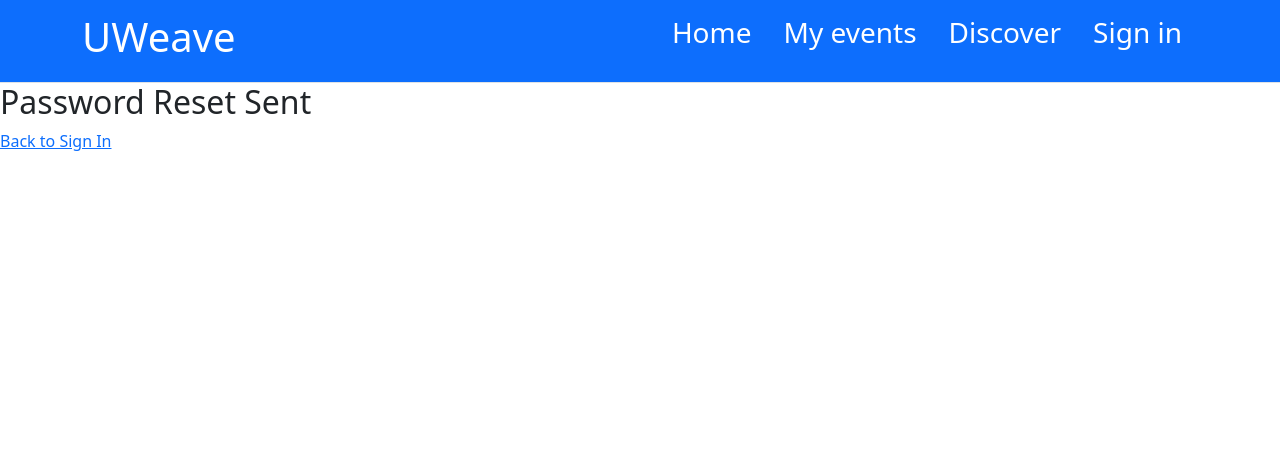
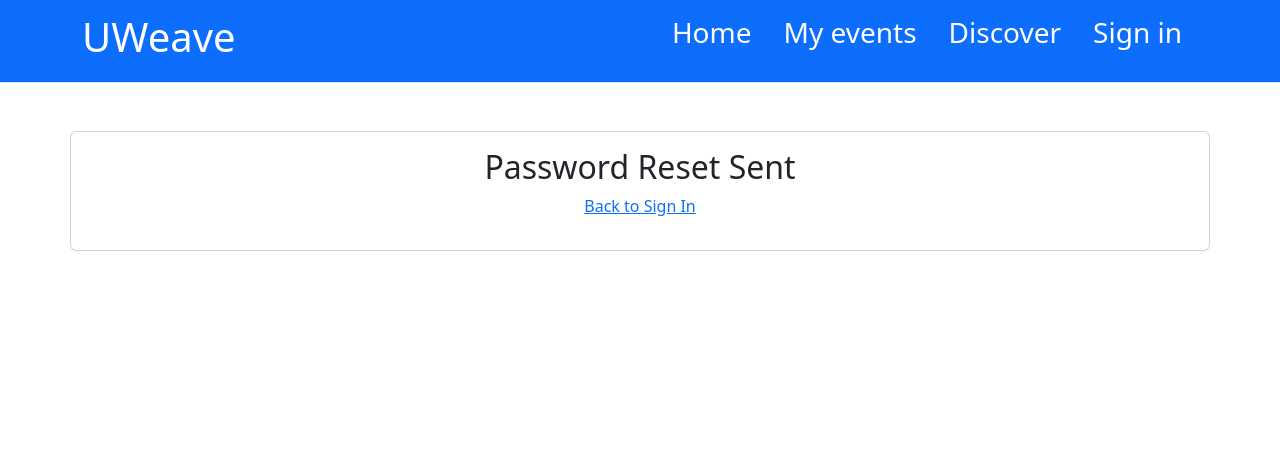
Before and after one commit to ms1498/groupSoftwareProject, a Django app: page /password_reset/done/ in a window 1280 px wide. Shown: the top 450 px of the page. Run offline with Django 5.2, Linux system fonts and the light colour scheme; some libraries are stand-ins or nearby versions.

Commit message:
Update password_reset_done.html

```diff
--- a/app/templates/password_reset_done.html
+++ b/app/templates/password_reset_done.html
@@ -1,5 +1,15 @@
 {% extends "base.html" %}
 {% block content %}
-  <h2>Password Reset Sent</h2>
-  <p><a href="{% url 'sign-in' %}">Back to Sign In</a></p>
+<div class="container mt-5">
+  <div class="row">
+      <div class="card p-3">
+        <h2 class="text-center">Password Reset Sent</h2>
+
+        <div class="text-center">
+          <p><a href="{% url 'sign-in' %}">Back to Sign In</a></p>
+        </div>
+      </div>
+    </div>
+  </div>
+</div>
 {% endblock %}
```
